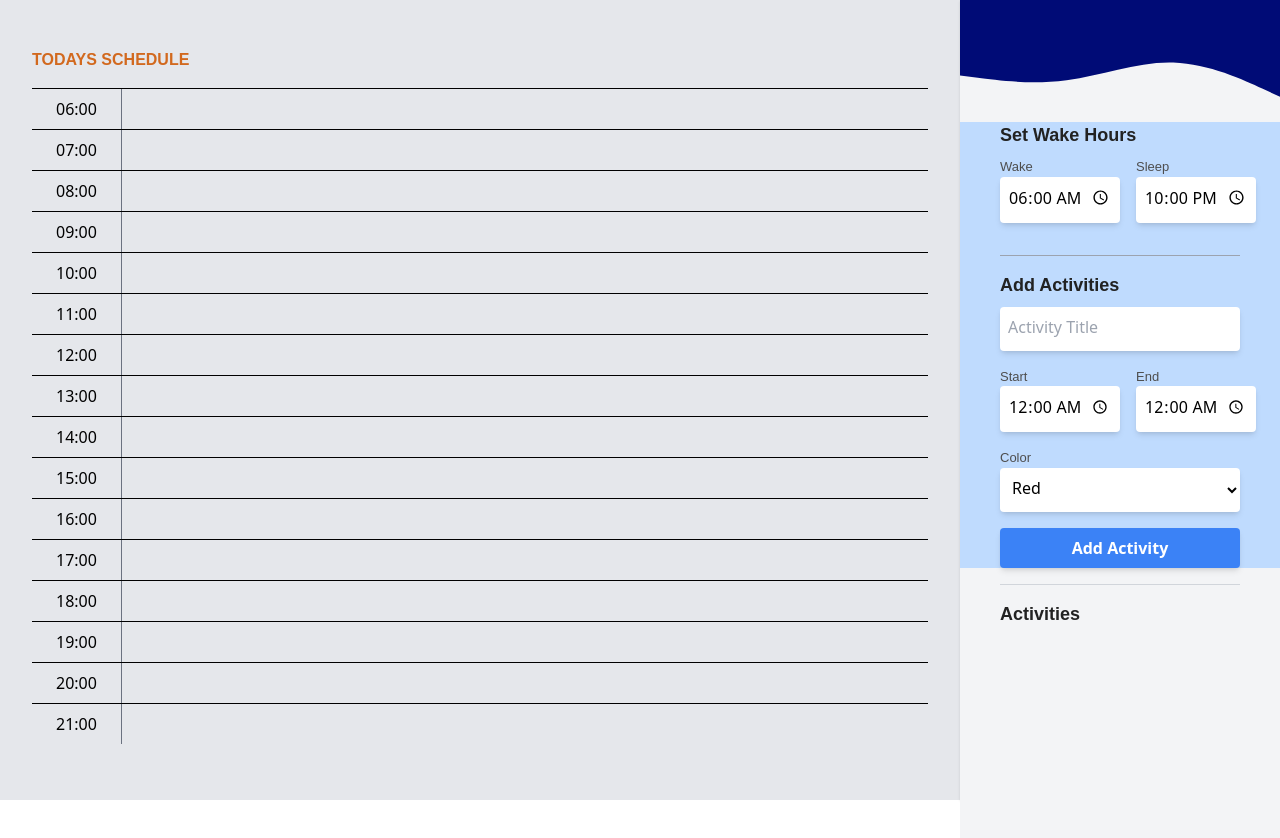
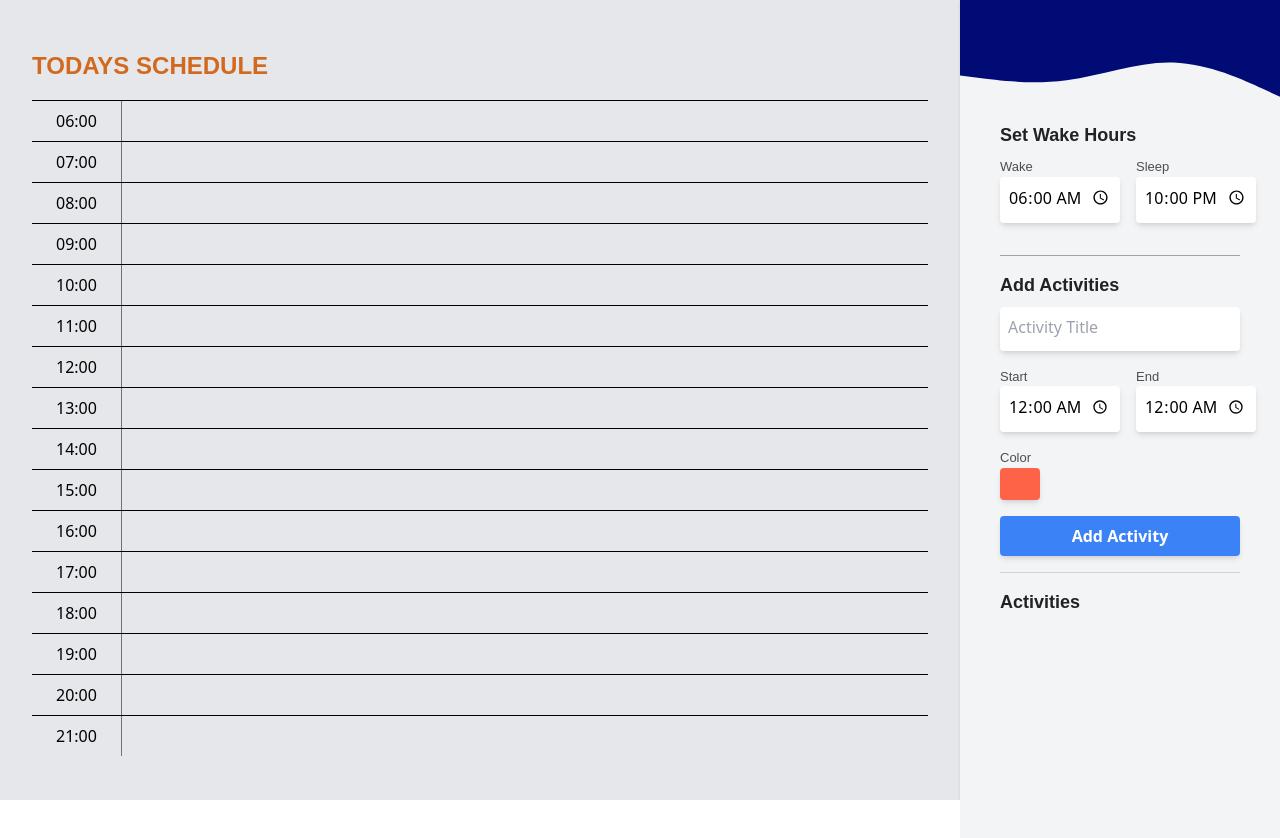
Before and after one commit to JasonBrunch/dayplanner, a Next.js app: page / in a window 1280 px wide. Built offline with nearby package versions, Linux system fonts and the light colour scheme; a web font is replaced by a local one.

Commit message:
Updated color picker

```diff
--- a/globals.css
+++ b/globals.css
@@ -8,6 +8,7 @@
   font-weight: 700; /* Demi Bold */
   font-style: normal;
   color:chocolate;
+  font-size:x-large;
 }
 .heading2{
 font-family: "articulat-cf", sans-serif;
--- a/pages/index.js
+++ b/pages/index.js
@@ -1,4 +1,5 @@
 import React, { useState } from "react";
+import { GithubPicker } from "react-color";
 import {
   initializeSchedule,
   updateActivity,
@@ -12,12 +13,19 @@ function Home() {
   const [startTime, setStartTime] = useState("00:00");
   const [endTime, setEndTime] = useState("00:00");
   const [activityTitle, setActivityTitle] = useState("");
-  const [activityColor, setActivityColor] = useState("green");
+  const [activityColor, setActivityColor] = useState("#ff6347");
 
   const [wakeTime, setWakeTime] = useState("06:00"); // Default wake time
   const [sleepTime, setSleepTime] = useState("22:00"); // Default sleep time
 
+  const [showColorPicker, setShowColorPicker] = useState(false);
+
+  const toggleColorPicker = () => {
+    setShowColorPicker(!showColorPicker);
+  };
+
   const handleAddActivity = () => {
+    console.log("Selected color:", activityColor);
     const newActivity = createActivity(
       startTime,
       endTime,
@@ -147,7 +155,7 @@ function Home() {
                               left: `${(new Date(
                                 `2021-01-01 ${activity.startTime}`
                               ).getMinutes() /
-                                  60) *
+                                60) *
                                 100
                                 }%`,
                             }}
@@ -175,7 +183,7 @@ function Home() {
               style={{ width: "100%", height: "auto", display: "block" }}
             />
           </div>
-          <div className=" px-2 lg:px-10 flex flex-col bg-blue-200 mt-8">
+          <div className=" px-2 lg:px-10 flex flex-col mt-8">
             {/* Wake Time Input */}
             <h2 className="heading2 pb-2">Set Wake Hours</h2>
             <div className="flex gap-4">
@@ -229,19 +237,25 @@ function Home() {
               </div>
             </div>
 
-            {/* Color Selection Dropdown */}
+            {/* Color Picker Dropdown */}
             <h3 className="heading3">Color</h3>
-            <select
-              value={activityColor}
-              onChange={(e) => setActivityColor(e.target.value)}
-              className="bg-white shadow-md rounded px-2 pt-2 pb-3 mb-4 w-full"
+            <button
+              onClick={toggleColorPicker}
+              className="bg-white shadow-md rounded px-2 pt-2 pb-3 lg:w-10 lg:h-8"
+              style={{ backgroundColor: activityColor }}
             >
-              <option value="#ff6347">Red</option> {/* Example hex color for red */}
-              <option value="#4682b4">Blue</option> {/* Example hex color for blue */}
-            </select>
+
+            </button>
+            {showColorPicker && (
+              <GithubPicker
+                color={activityColor}
+                onChangeComplete={(color) => setActivityColor(color.hex)}
+              />
+            )}
+
             <button
               onClick={handleAddActivity}
-              className="bg-blue-500 hover:bg-blue-700 text-white font-bold py-2 px-4 rounded shadow-md"
+              className="bg-blue-500 hover:bg-blue-700 text-white font-bold py-2 px-4 rounded shadow-md mt-4"
             >
               Add Activity
             </button>
```
